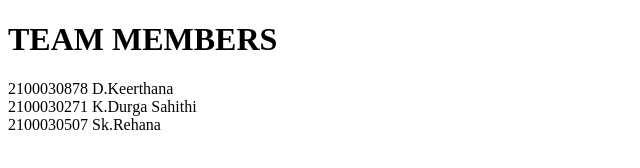
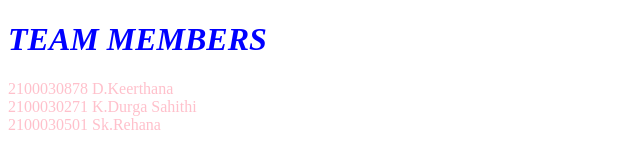
Before and after one commit to Durga-Sahithi/aboutme, a plain HTML site: page index.html in a window 1280 px wide. Shown: the whole page, without its empty margins (0-640 px from the left). Drawn offline with Linux system fonts and the light colour scheme.

Commit message:
Added Styling to the html file

```diff
--- a/index.html
+++ b/index.html
@@ -2,13 +2,17 @@
 <!DOCTYPE html>
 <html>
  <head>
+<style>
+  h1 {color:blue;}
+  p {color:pink;}
+</style>
    <body>
-      <h1>TEAM MEMBERS</h1>
+      <h1><i>TEAM MEMBERS</i></h1>
       <p>2100030878 D.Keerthana
          <br/>
          2100030271 K.Durga Sahithi
          <br/>
-         2100030507 Sk.Rehana
+         2100030501 Sk.Rehana
       <p>
    </body>
  </head>
```
